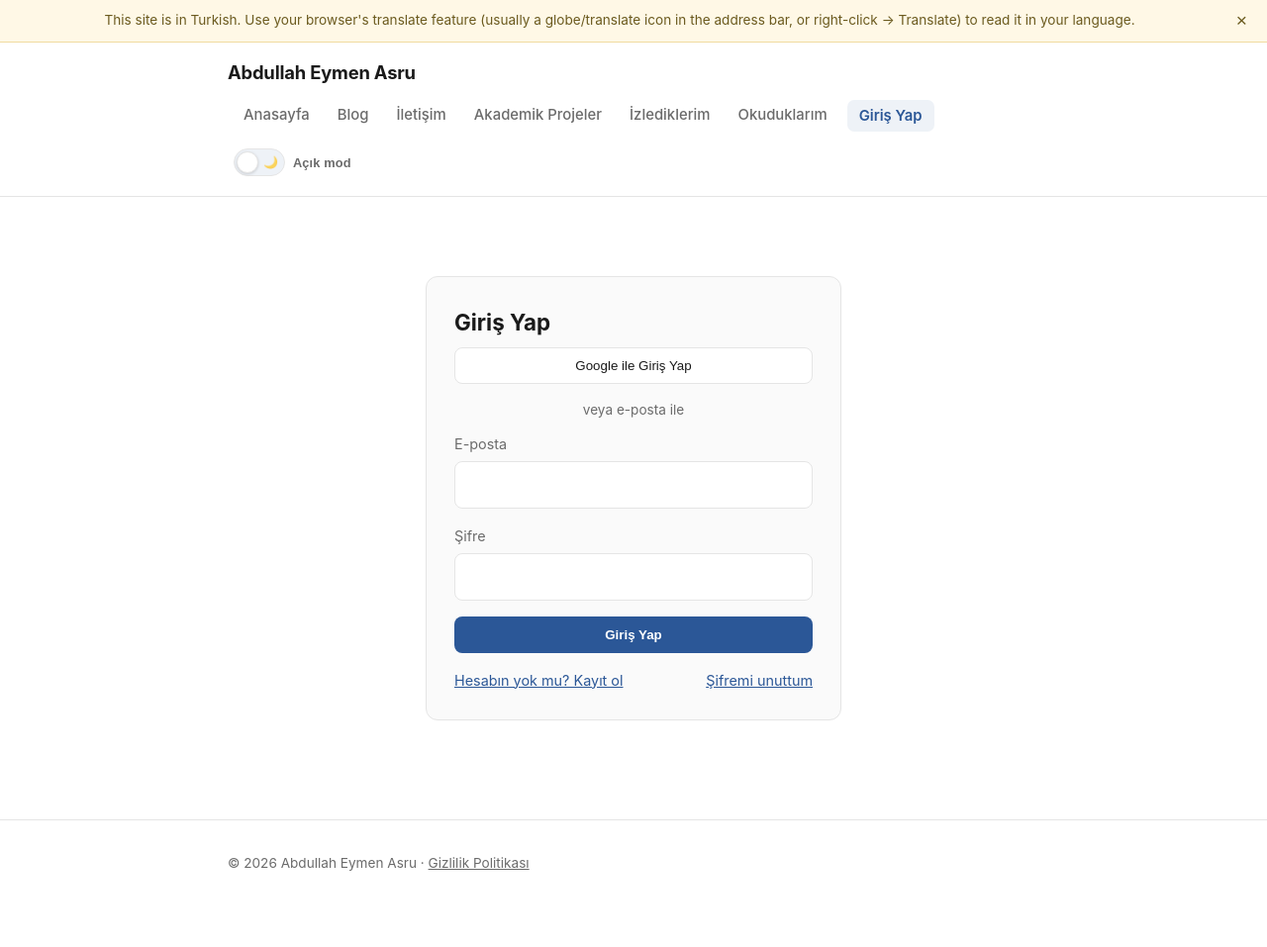
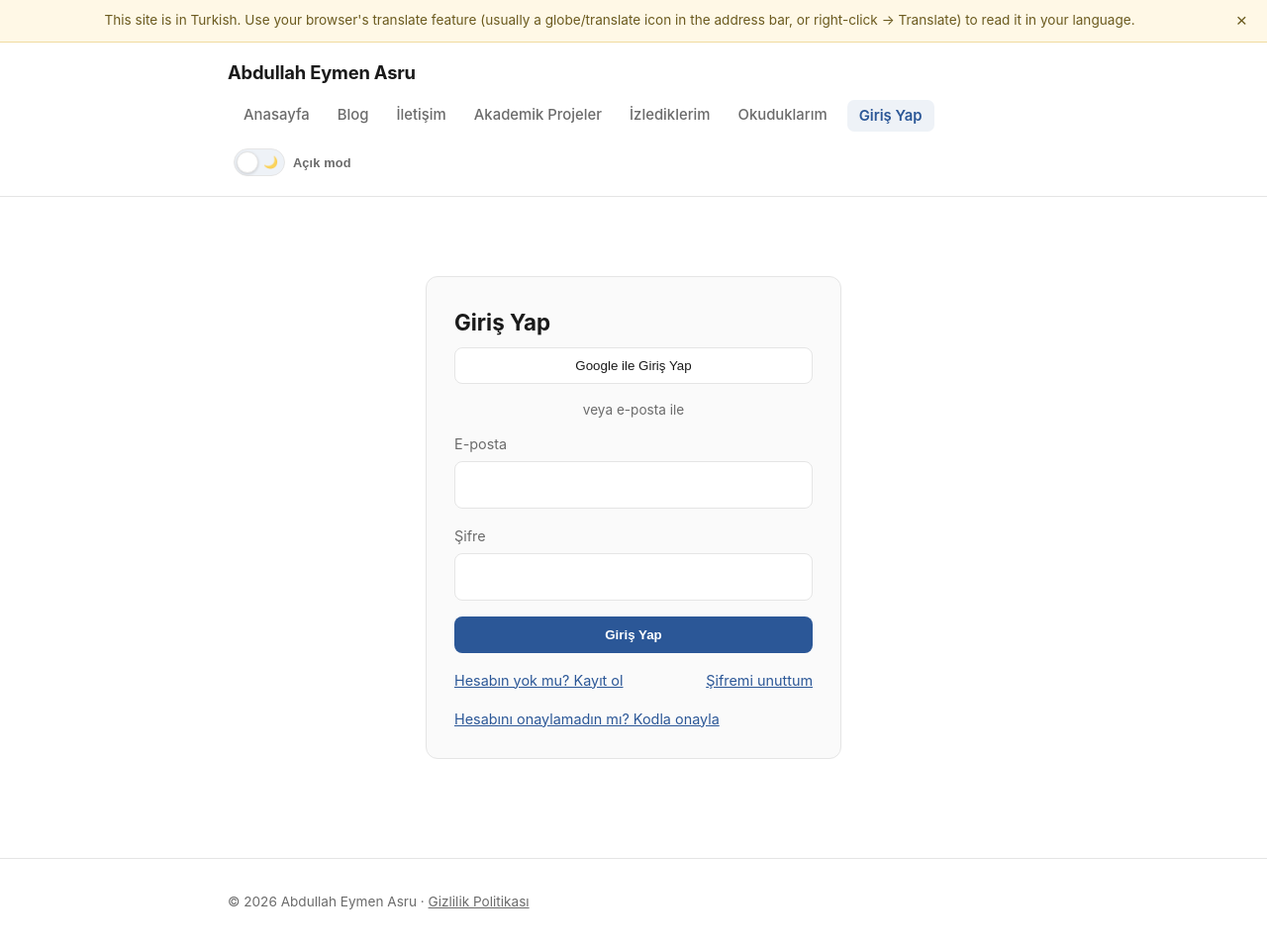
Before and after one commit to abdullah-eymen-asru/abdullah-eymen-asru.github.io, a Jekyll site: the page built from hesap/giris.md, in a window 1280 px wide and 957 px high. Shown: the whole window at 99% size. Built offline with Jekyll 4.4.1, drawn with Linux system fonts in a browser that asks for light colours; a script that is not in the unit is left out.

Commit message:
Update giris.md

```diff
--- a/hesap/giris.md
+++ b/hesap/giris.md
@@ -32,6 +32,10 @@ permalink: "/hesap/giris.html"
     <a href="{{ '/hesap/kayit.html' | relative_url }}">Hesabın yok mu? Kayıt ol</a>
     <a href="{{ '/hesap/sifremi-unuttum.html' | relative_url }}">Şifremi unuttum</a>
   </div>
+  <div class="auth-links">
+    <a href="{{ '/hesap/hesap-onayla.html' | relative_url }}">Hesabını onaylamadın mı? Kodla onayla</a>
+    <span></span>
+  </div>
 </div>
 
 <script type="module">
```
